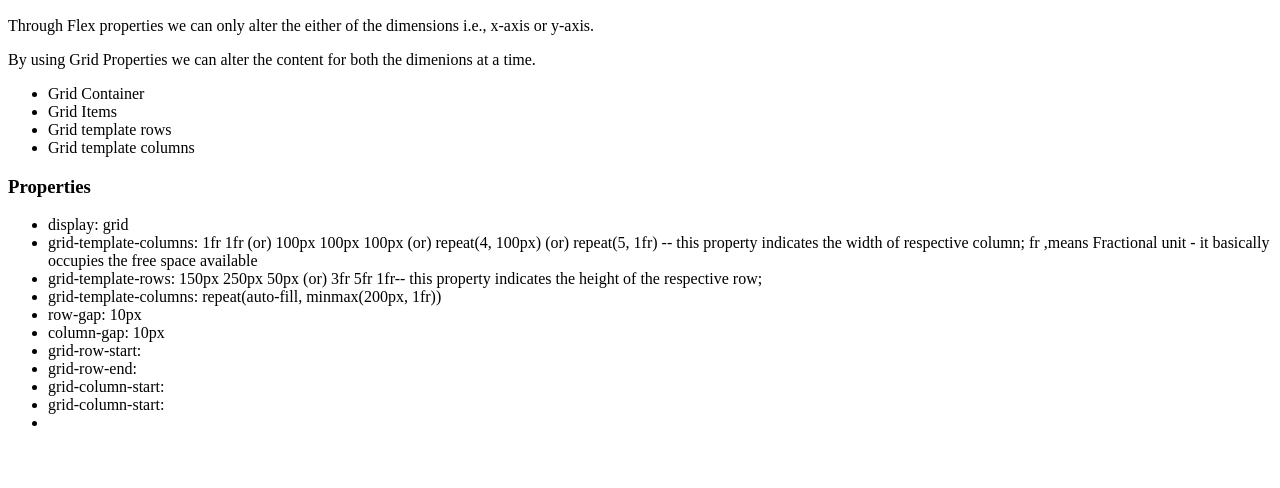
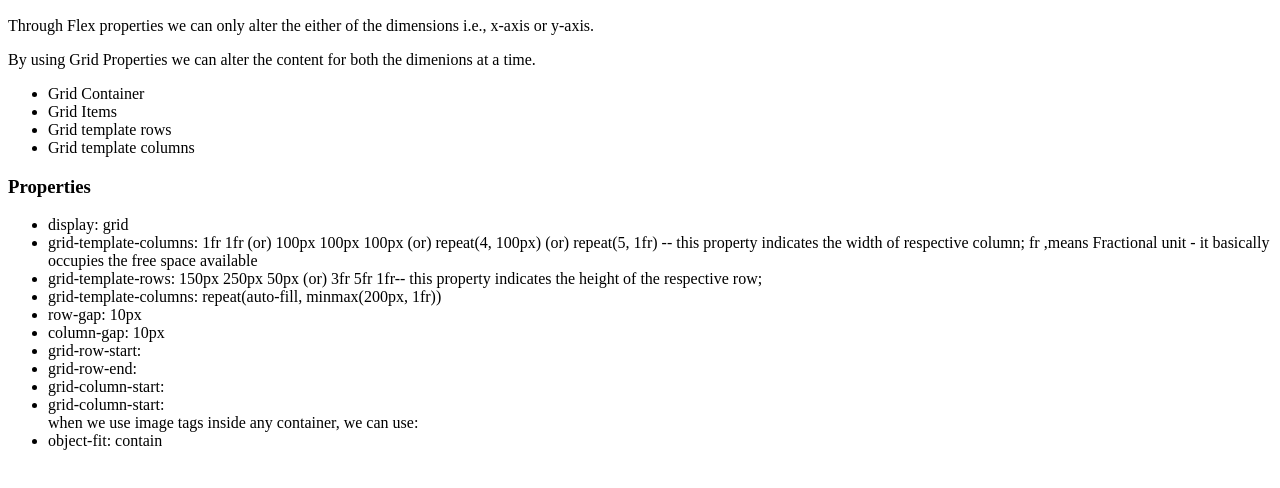
Before and after one commit to Rajaneesh0809/10000-CODERS-CSS-NOTES, a plain HTML site: page DAY-25(28thNov)/index.html in a window 1280 px wide. Shown: the part 110-598 px from the top of the page. Drawn offline with Linux system fonts and the light colour scheme.

Commit message:
notes done

```diff
--- a/DAY-25(28thNov)/index.html
+++ b/DAY-25(28thNov)/index.html
@@ -30,7 +30,8 @@
         <li>grid-row-end: </li>
         <li>grid-column-start: </li>
         <li>grid-column-start: </li>
-        <li></li>
+        when we use image tags inside any container, we can use:
+        <li>object-fit: contain</li>
     </ul>
 </body>
 </html>
```
